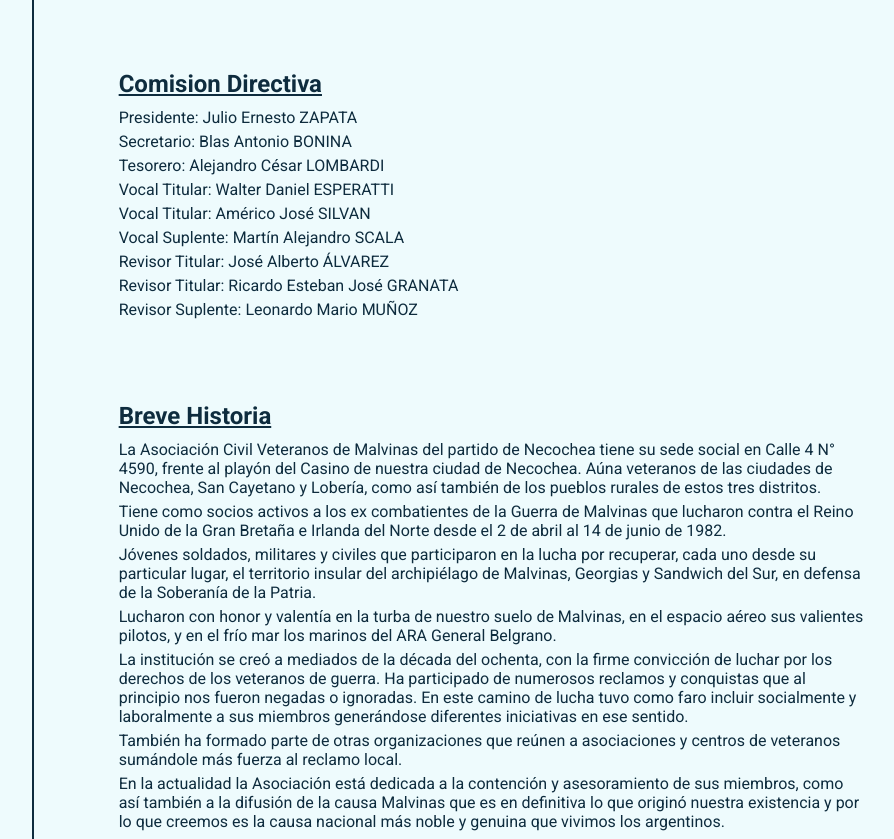
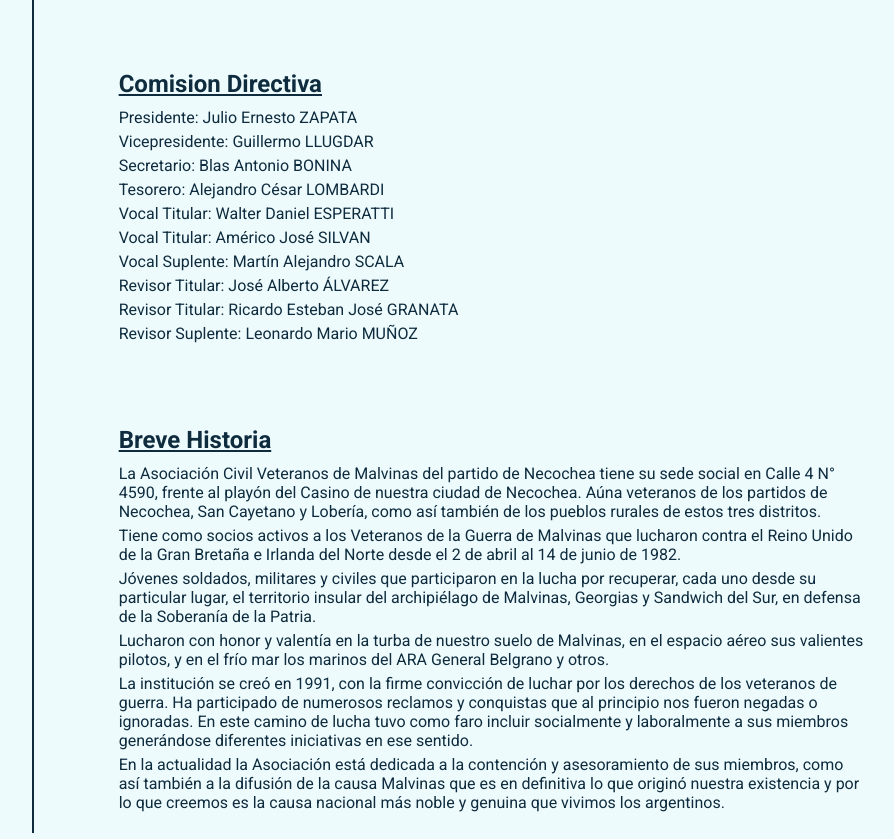
Before and after one commit to jeregonz/Centro-Veteranos-de-Malvinas, a plain HTML site: page pages/nosotros.html in a window 1280 px wide. Shown: the part 540-1379 px from the top of the page, without its empty margins (270-1164 px from the left). Drawn offline with Linux system fonts and the light colour scheme.

Commit message:
Correcciones de la página Nosotros

```diff
--- a/pages/nosotros.html
+++ b/pages/nosotros.html
@@ -85,6 +85,7 @@
                 <h2 id="comision-directiva">Comision Directiva</h2>
                 <div class="text-secundaria">
                     <p>Presidente: Julio Ernesto ZAPATA</p>
+                    <p>Vicepresidente: Guillermo LLUGDAR</p>
                     <p>Secretario: Blas Antonio BONINA</p>
                     <p>Tesorero: Alejandro César LOMBARDI</p>
                     <p>Vocal Titular: Walter Daniel ESPERATTI	</p>
@@ -99,12 +100,11 @@
             <article class="article-secundaria">
                 <h2 id="breve-historia">Breve Historia</h2>
                 <div class="text-secundaria">
-                    <p>La Asociación Civil Veteranos de Malvinas del partido de Necochea tiene su sede social en Calle 4 N° 4590, frente al playón del Casino de nuestra ciudad de Necochea. Aúna veteranos de las ciudades de Necochea, San Cayetano y Lobería, como así también de los pueblos rurales de estos tres distritos.</p>
-                    <p>Tiene como socios activos a los ex combatientes de la Guerra de Malvinas que lucharon contra el Reino Unido de la Gran Bretaña e Irlanda del Norte desde el 2 de abril al 14 de junio de 1982.</p>
+                    <p>La Asociación Civil Veteranos de Malvinas del partido de Necochea tiene su sede social en Calle 4 N° 4590, frente al playón del Casino de nuestra ciudad de Necochea. Aúna veteranos de los partidos de Necochea, San Cayetano y Lobería, como así también de los pueblos rurales de estos tres distritos.</p>
+                    <p>Tiene como socios activos a los Veteranos de la Guerra de Malvinas que lucharon contra el Reino Unido de la Gran Bretaña e Irlanda del Norte desde el 2 de abril al 14 de junio de 1982.</p>
                     <p>Jóvenes soldados, militares y civiles que participaron en la lucha por recuperar, cada uno desde su particular lugar, el territorio insular del archipiélago de Malvinas, Georgias y Sandwich del Sur, en defensa de la Soberanía de la Patria.</p>
-                    <p>Lucharon con honor y valentía en la turba de nuestro suelo de Malvinas, en el espacio aéreo sus valientes pilotos, y en el frío mar los marinos del ARA General Belgrano.</p>
-                    <p>La institución se creó a mediados de la década del ochenta, con la firme convicción de luchar por los derechos de los veteranos de guerra. Ha participado de numerosos reclamos y conquistas que al principio nos fueron negadas o ignoradas. En este camino de lucha tuvo como faro incluir socialmente y laboralmente a sus miembros generándose diferentes iniciativas en ese sentido.</p>
-                    <p>También ha formado parte de otras organizaciones que reúnen a asociaciones y centros de veteranos sumándole más fuerza al reclamo local.</p>
+                    <p>Lucharon con honor y valentía en la turba de nuestro suelo de Malvinas, en el espacio aéreo sus valientes pilotos, y en el frío mar los marinos del ARA General Belgrano y otros.</p>
+                    <p>La institución se creó en 1991, con la firme convicción de luchar por los derechos de los veteranos de guerra. Ha participado de numerosos reclamos y conquistas que al principio nos fueron negadas o ignoradas. En este camino de lucha tuvo como faro incluir socialmente y laboralmente a sus miembros generándose diferentes iniciativas en ese sentido.</p>
                     <p>En la actualidad la Asociación está dedicada a la contención y asesoramiento de sus miembros, como así también a la difusión de la causa Malvinas que es en definitiva lo que originó nuestra existencia y por lo que creemos es la causa nacional más noble y genuina que vivimos los argentinos.</p>
                 </div>
             </article>
```
